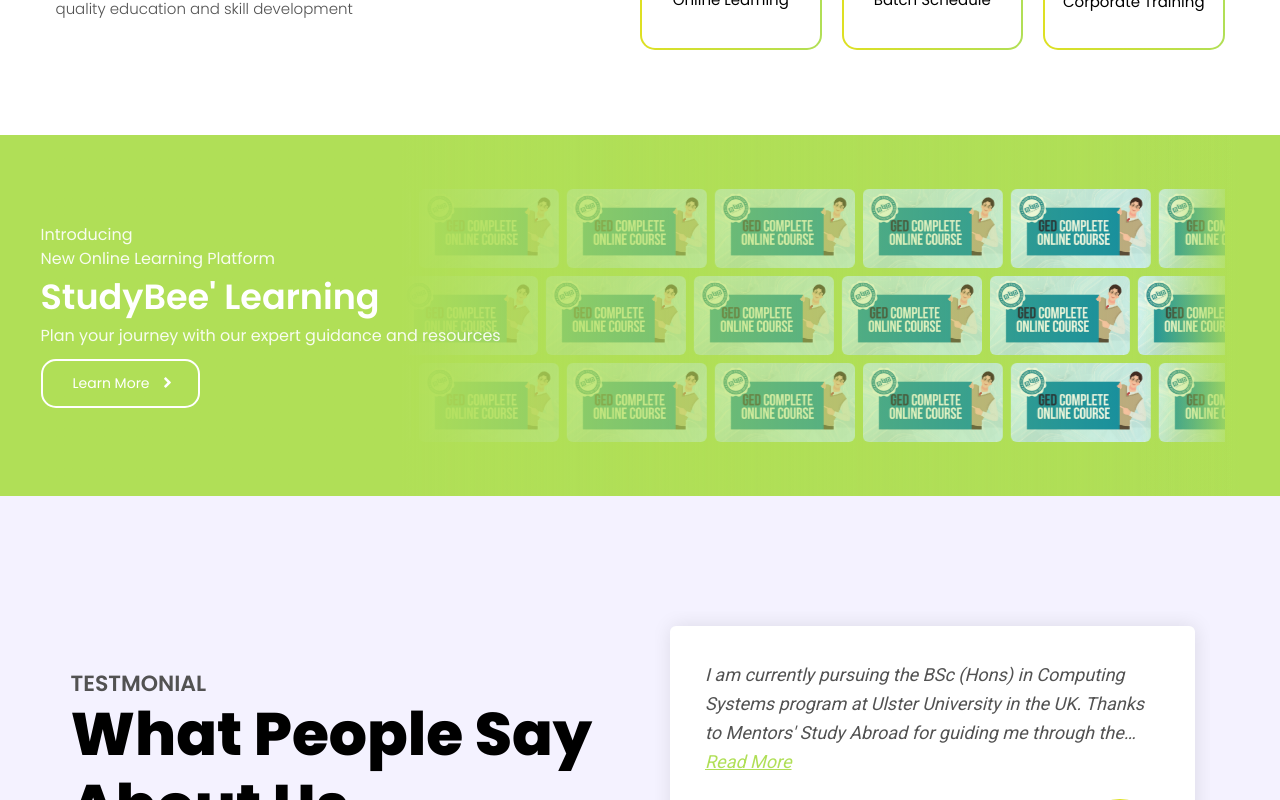
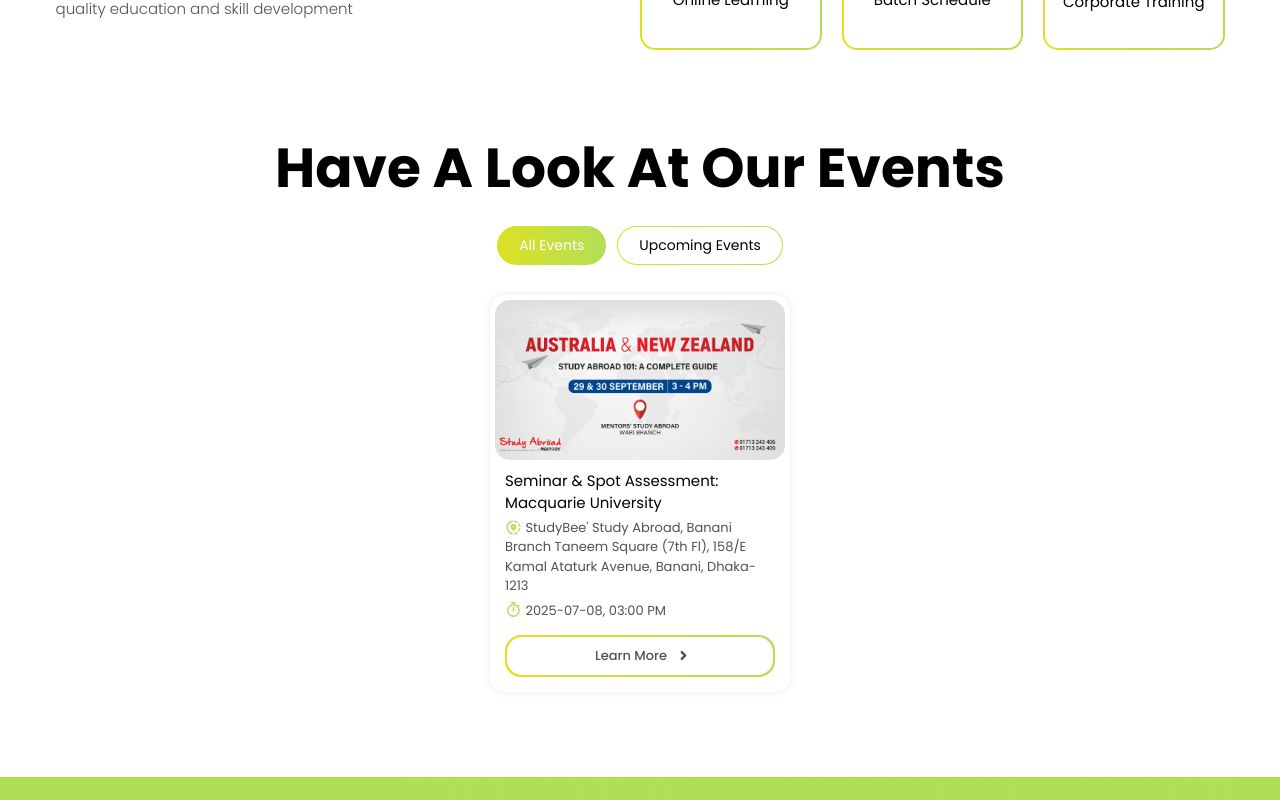
Before and after one commit to JilluRahmanJibon/StudyBee, a Next.js app: page / in a window 1280 px wide. Shown: the part 1720-2520 px from the top of the page. Built offline with nearby package versions, Linux system fonts and the light colour scheme.

Commit message:
Have A Look At Our Events Section Added

```diff
--- a/components/pages/home/index.tsx
+++ b/components/pages/home/index.tsx
@@ -1,4 +1,5 @@
 import HCountrysTopLearning from "./sections/HCountrysTopLearning";
+import HHaveALookAtOurEvents from "./sections/HHaveALookAtOurEvents";
 import HHero from "./sections/HHero";
 import HLearningPlatform from "./sections/HLearningPlatform";
 import HLimitlessEducationMaterial from "./sections/HLimitlessEducationMaterial";
@@ -11,6 +12,7 @@
       <HHero />
       <HLimitlessEducationMaterial />
       <HCountrysTopLearning />
+      <HHaveALookAtOurEvents />
       <HLearningPlatform />
       <HTestimonial />
       <HOurOtherBranches />
--- /dev/null
+++ b/components/pages/home/sections/HHaveALookAtOurEvents.tsx
@@ -0,0 +1,104 @@
+"use client";
+import Button from "@/components/shared/ui-kit/Button";
+import Image from "next/image";
+import { useState } from "react";
+import { IoMdStopwatch } from "react-icons/io";
+import { MdOutlineShareLocation } from "react-icons/md";
+
+const HHaveALookAtOurEvents = () => {
+  const [activeNav, setActiveNav] = useState("All Events");
+  const HaveALookAtOurEventsNavData = [
+    { id: 1, title: "All Events" },
+    { id: 2, title: "Upcoming Events" },
+  ];
+
+  return (
+    <div>
+      <section className="xl:w-[1199px]! lg:w-[960px]! md:w-[720px] sm:w-[510px] w-full mx-auto h-auto font-poppins! lg:pb-[85px] pb-[50px]">
+        <div
+          className={`w-full flex justify-center text-center px-[15px] sm3:mb-[25px] mb-[15px]`}
+        >
+          <h2 className="xl:text-[55px]! lg:text-[40px]! sm2:text-[35px] text-[25px] text-black! font-bold leading-[1.2]">
+            Have A Look At Our Events
+          </h2>
+        </div>
+        <main className="w-full">
+          <ul className="w-full flex md:flex-row flex-wrap justify-center items-center sm3:gap-[11px] gap-[5px] px-[15px]">
+            {HaveALookAtOurEventsNavData.map((item) => {
+              return (
+                <li
+                  key={item.id}
+                  onClick={() => {
+                    setActiveNav(item.title);
+                  }}
+                  className={`p-px bg-linear3 bg-size-[200%] bg-left hover:bg-right cursor-pointer group rounded-full`}
+                >
+                  <p
+                    className={`lg:text-[14px] sm2:text-[13px] text-[11px] sm4:px-[21px] px-[11px] sm4:py-2 py-[5px] ${
+                      activeNav === item.title
+                        ? "bg-transparent text-white!"
+                        : "bg-white group-hover:bg-transparent text-black! group-hover:text-white!"
+                    } rounded-full transition-all duration-700`}
+                  >
+                    {item.title}
+                  </p>
+                </li>
+              );
+            })}
+          </ul>
+
+          <div className="w-full flex justify-center items-center mt-[30px] sm2:px-[15px] px-0">
+
+            <div className="w-[300px] rounded-[15px] bg-white shadow-[0px_0px_8px_0px_#00000014]">
+              <div className="w-full h-[170px] flex justify-center items-center rounded-[15px] p-[5px] overflow-hidden">
+                <Image
+                  src={`/assets/images/Home_Page/HaveALookAtOurEvents/event_1.jpg`}
+                  width={440}
+                  height={230}
+                  className="w-full h-full object-cover rounded-[15px]"
+                  alt="Our Events Image"
+                />
+              </div>
+              <div className="w-full px-[15px] pb-[57px] pt-[5px] font-poppins relative">
+                <h3 className="text-[15px] text-black! font-normal pb-[3px]">
+                  Seminar & Spot Assessment: Macquarie University
+                </h3>
+                <p className="text-[13px] mb-[5px]">
+                  {" "}
+                  <span>
+                    <MdOutlineShareLocation className="text-[17px] text-primaryHover inline -mt-px" />
+                  </span>{" "}
+                  StudyBee' Study Abroad, Banani Branch Taneem Square (7th Fl),
+                  158/E Kamal Ataturk Avenue, Banani, Dhaka-1213
+                </p>
+                <p className="text-[13px] mb-[15px]">
+                  {" "}
+                  <span>
+                    <IoMdStopwatch className="text-[17px] text-primaryHover inline -mt-[3px]" />
+                  </span>{" "}
+                  2025-07-08, 03:00 PM
+                </p>
+
+                <div className="absolute left-0 bottom-[15px] w-full px-[15px]">
+                  <Button
+                    text="Learn More"
+                    padding="py-[9px]"
+                    borderLinearGradientPadding="py-[7px]"
+                    borderLinearGradient={true}
+                    uppercase={false}
+                    customClassName="w-full"
+                    customTextSize="sm2:text-[13px] text-[11px] text-defaultText!"
+                    customIconSize="sm3:text-[15px] text-[13px] mt-[1px]! text-defaultText group-hover:text-white"
+                  />
+                </div>
+              </div>
+            </div>
+
+          </div>
+        </main>
+      </section>
+    </div>
+  );
+};
+
+export default HHaveALookAtOurEvents;
--- a/components/shared/ui-kit/Button.tsx
+++ b/components/shared/ui-kit/Button.tsx
@@ -14,6 +14,7 @@
   rightIcon?: boolean;
   customTextSize?: string;
   customIconSize?: string;
+  uppercase?: boolean;
 }
 const Button: React.FC<ButtonProps> = ({
   text = "Button",
@@ -28,6 +29,7 @@
   borderLinearGradientPadding = "xl:p-[12px_35px] md:p-[12px_28px] p-[8px_12px]",
   customTextSize = "md:text-[14px] sm3:text-[13px] text-[12px]",
   customIconSize = "sm3:text-[17px] text-[13px]",
+  uppercase = true,
 }) => {
   return (
     <>
@@ -49,7 +51,9 @@
           className={`${
             borderLinearGradient &&
             `bg-white group-hover:bg-transparent rounded-[15px] ${borderLinearGradientPadding}`
-          } w-full h-full flex items-center justify-center transition-all duration-500 uppercase`}
+          } w-full h-full flex items-center justify-center transition-all duration-500 ${
+            uppercase && "uppercase"
+          } `}
         >
           {text}
           <div
@@ -58,7 +62,7 @@
             }`}
           >
             <FaAngleRight
-              className={`${customIconSize} sm3:mt-0 mt-0.5 button_icon`}
+              className={`${customIconSize} sm3:mt-0 mt-0.5 button_icon transition-all duration-500`}
             />
           </div>
         </div>
@@ -82,7 +86,9 @@
           className={`${
             borderLinearGradient &&
             `bg-white group-hover:bg-transparent rounded-[15px] ${borderLinearGradientPadding}`
-          } w-full h-full flex items-center justify-center transition-all duration-500 uppercase`}
+          } w-full h-full flex items-center justify-center transition-all duration-500 ${
+            uppercase && "uppercase"
+          }`}
         >
           {text}
           <div
@@ -91,7 +97,7 @@
             }`}
           >
             <FaAngleRight
-              className={`${customIconSize} sm3:mt-0 mt-0.5 button_icon`}
+              className={`${customIconSize} sm3:mt-0 mt-0.5 button_icon transition-all duration-500`}
             />
           </div>
         </div>
```
Also changed, not shown: public/assets/images/Home_Page/HaveALookAtOurEvents/event_1.jpg (added).
